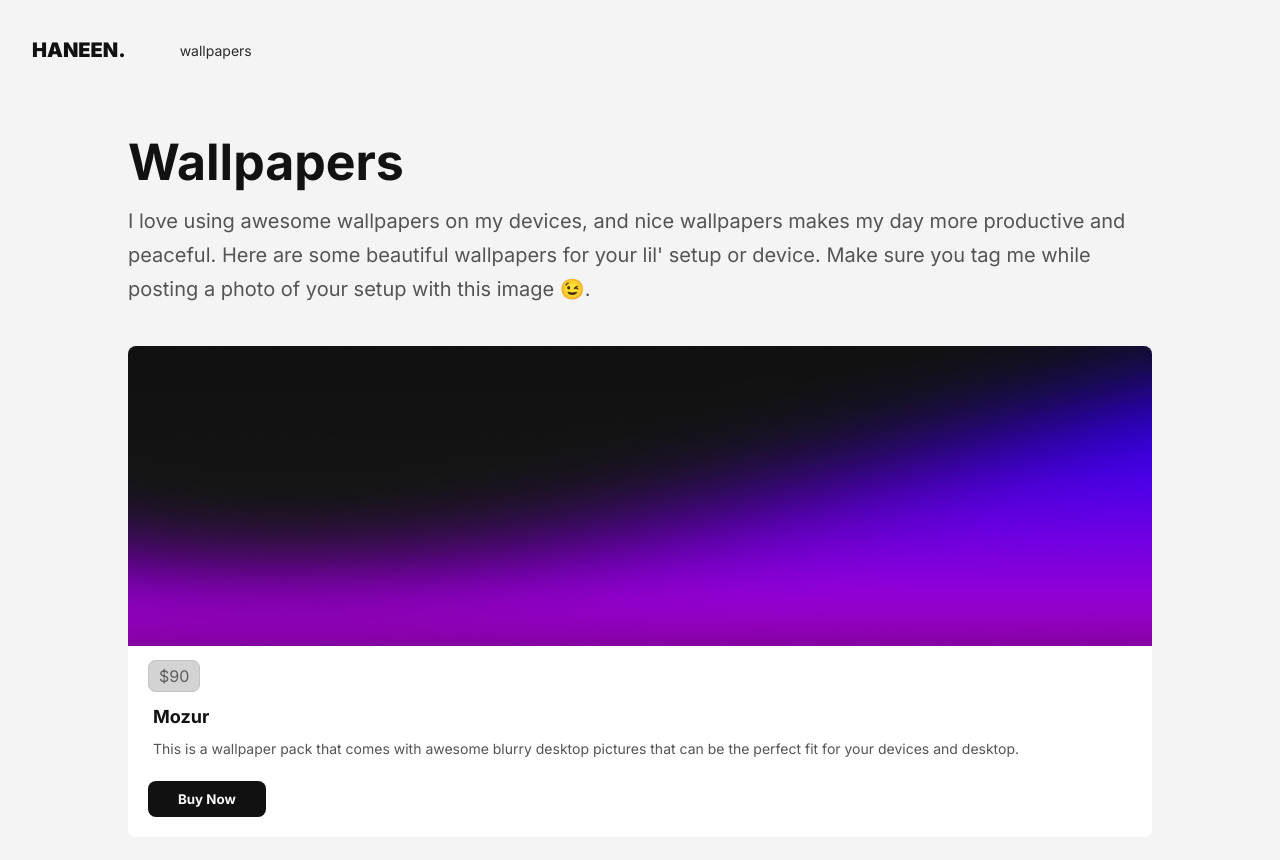
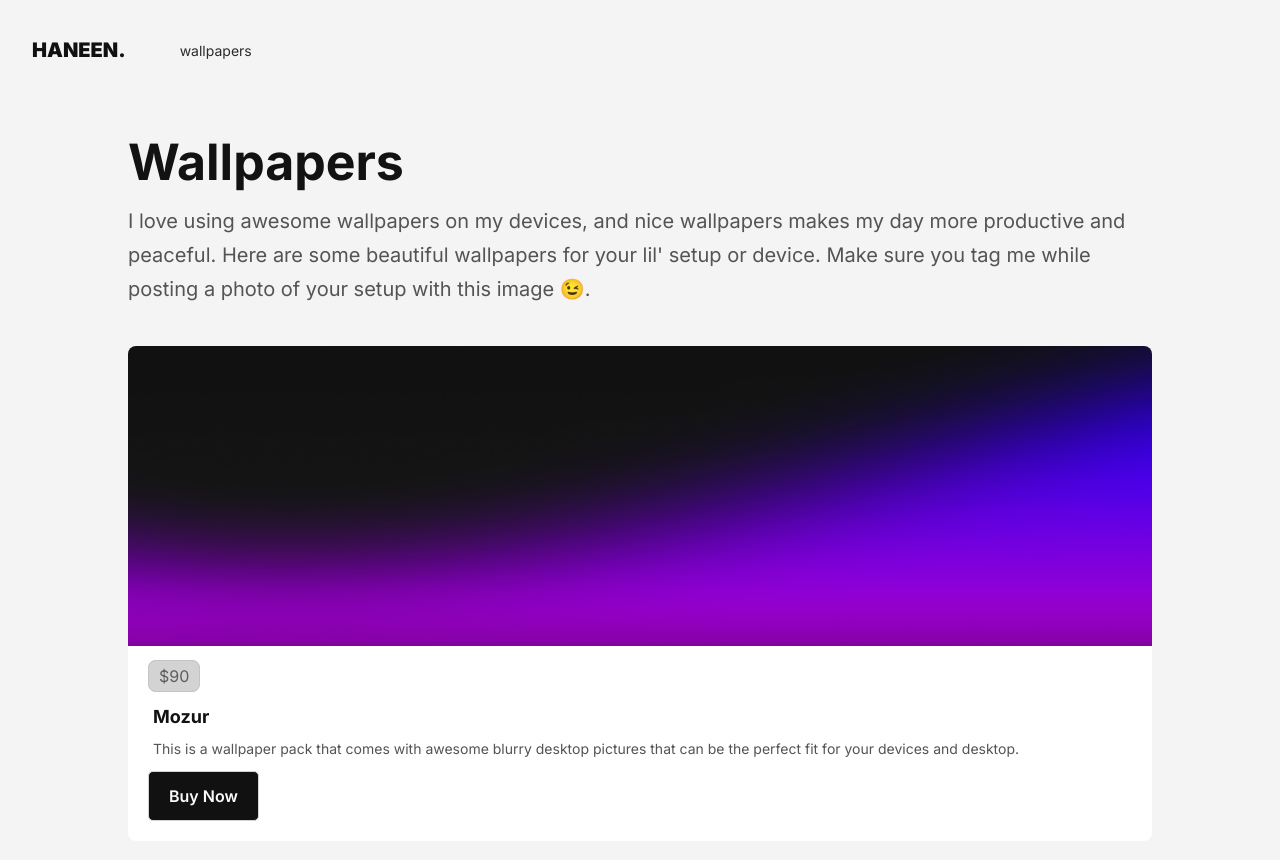
Before and after one commit to haneenmahd/haneenmahd.github.io, a React (Vite) app: page /wallpapers in a window 1280 px wide. Shown: the top 860 px of the page. Built offline with nearby package versions, Linux system fonts and the light colour scheme.

Commit message:
Create button component

```diff
--- a/src/components/Button.jsx
+++ b/src/components/Button.jsx
@@ -1,23 +1,29 @@
-import React from 'react'
 import styled from 'styled-components'
 
 const ButtonStyle = styled.button`
-  padding: 10px 30px;
-  background: #111;
+  height: 50px;
+  font-size: 16px;
+  font-weight: 600;
+  line-height: 1;
+  -webkit-appearance: button;
+  text-transform: none;
+  border-radius: 5px;
+  border: 1px solid #d3d3d3;
   color: #fafafa;
-  font-weight: bold;
-  border: none;
-  border-radius: 8px;
-  outline: none;
+  background-color: #111;
+  padding: 10px 20px;
+  width: max-content;
+  max-width: 100%;
   cursor: pointer;
-  margin-top: 10px;
-  transition: 0.2s;
+  transition: 0.3s ease;
 
   &:hover {
-    background-color: #222;
+    background-color: #1a1a1a;
   }
 `
 
-export default function Button(props) {
-  return <ButtonStyle>{props.children}</ButtonStyle>
+const Button = ({ children = 'Button' }) => {
+  return <ButtonStyle tabIndex={0}>{children}</ButtonStyle>
 }
+
+export default Button
```
